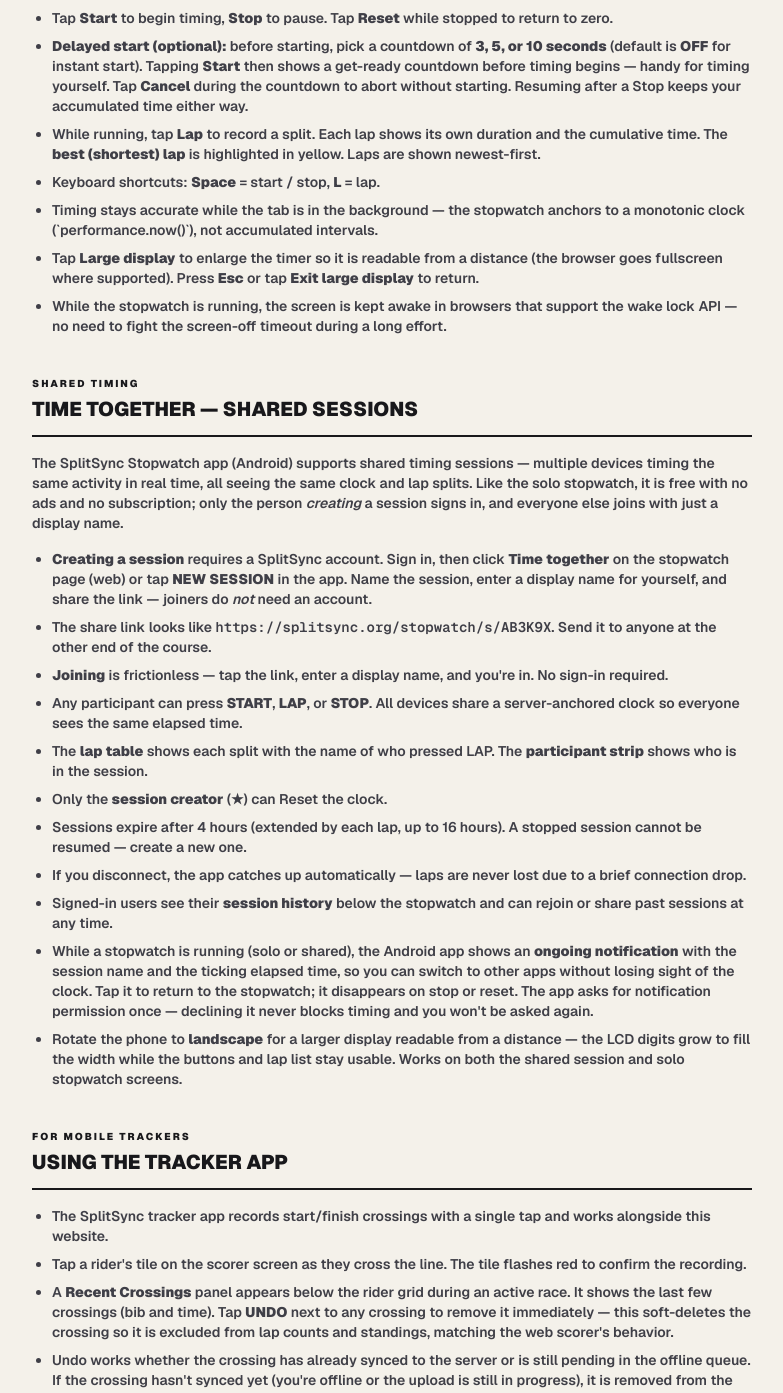
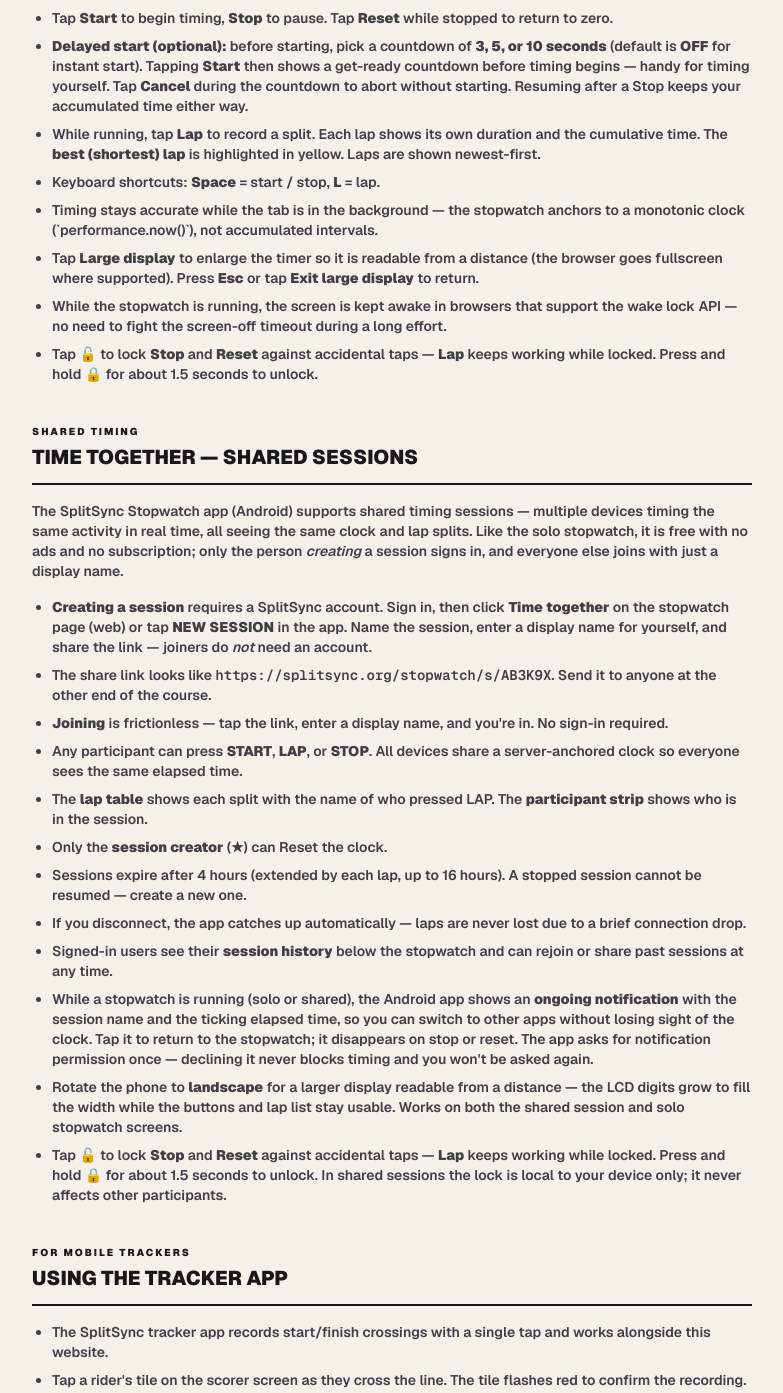
Before and after one commit to alexjoybc/split-sync, a Next.js app in the folder apps/web/: page /help in a window 1280 px wide. Shown: the part 3533-4926 px from the top of the page, without its empty margins (248-1031 px from the left). Built offline with nearby package versions, Linux system fonts and the light colour scheme.

Commit message:
docs(help): document stopwatch lock control (#235)

```diff
--- a/apps/web/src/app/help/page.tsx
+++ b/apps/web/src/app/help/page.tsx
@@ -408,6 +408,12 @@
               browsers that support the wake lock API — no need to fight the
               screen-off timeout during a long effort.
             </li>
+            <li>
+              Tap <strong>🔓</strong> to lock <strong>Stop</strong> and{" "}
+              <strong>Reset</strong> against accidental taps —{" "}
+              <strong>Lap</strong> keeps working while locked. Press and hold{" "}
+              <strong>🔒</strong> for about 1.5 seconds to unlock.
+            </li>
           </ul>
         </section>
 
@@ -482,6 +488,14 @@
               the width while the buttons and lap list stay usable. Works on
               both the shared session and solo stopwatch screens.
             </li>
+            <li>
+              Tap <strong>🔓</strong> to lock <strong>Stop</strong> and{" "}
+              <strong>Reset</strong> against accidental taps —{" "}
+              <strong>Lap</strong> keeps working while locked. Press and hold{" "}
+              <strong>🔒</strong> for about 1.5 seconds to unlock. In shared
+              sessions the lock is local to your device only; it never affects
+              other participants.
+            </li>
           </ul>
         </section>
 
```
